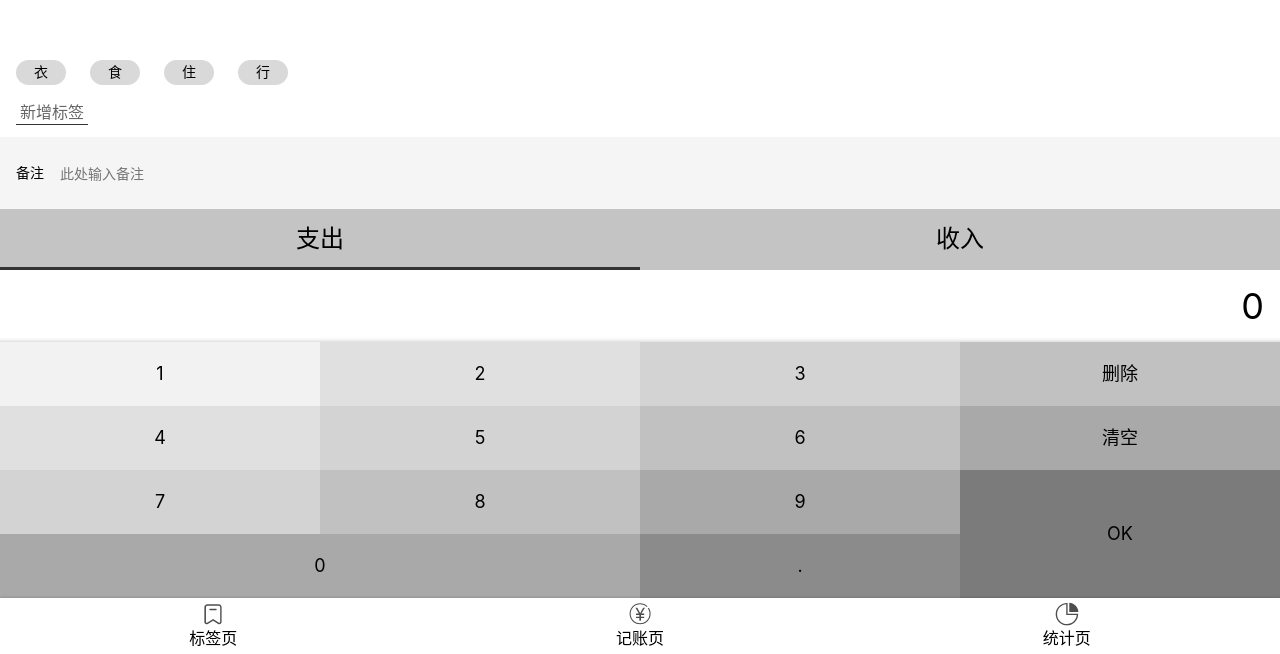
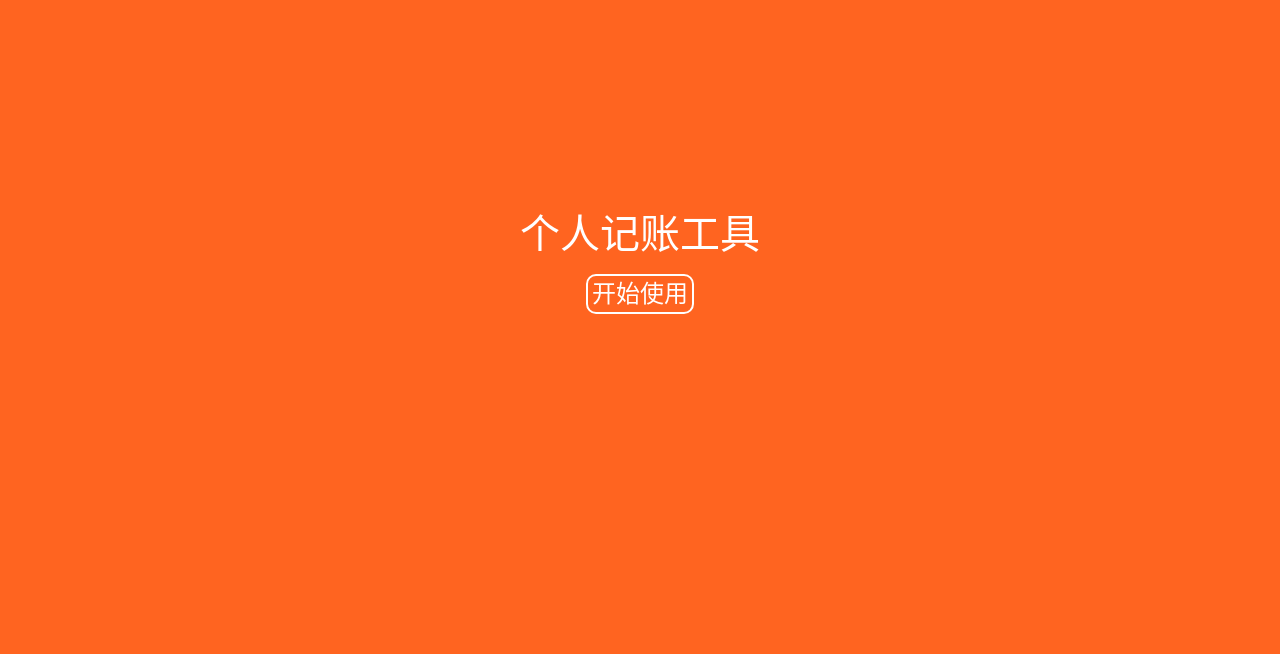
Before and after one commit to cgslegend/TallyBookSource, a React app: page / in a window 1280 px wide. Shown: the part 146-800 px from the top of the page. Built offline with nearby package versions, Linux system fonts and the light colour scheme.

Commit message:
完成 开始 页面的样式和功能

```diff
--- a/src/App.tsx
+++ b/src/App.tsx
@@ -7,6 +7,7 @@ import Money from "./view/Money";
 import Statistics from "./view/Statistics";
 import styled from "styled-components";
 import {TagEditor} from "./view/TagEditor";
+import {Welcome} from "./view/Welcom";
 
 const Wrapper = styled.div`
 
@@ -32,7 +33,7 @@ export default function App(){
 
             <Routes>
                 <Route  element={<List/>}>
-                    <Route path = "/" element={<Money/>}/>
+                    <Route path = "/" element={<Welcome/>}/>
                     <Route path="tags"  element={<Tags/>}/>
                     <Route path="tags/:id" element={<TagEditor/>}/>
                     <Route path="statistics" element={<Statistics/>} />
--- /dev/null
+++ b/src/view/Welcom.tsx
@@ -0,0 +1,35 @@
+import styled from "styled-components";
+import {NavLink} from "react-router-dom";
+
+const Page = styled.div`
+  background: #FF6420;
+  display: flex;
+  align-items: center;
+  justify-content: center;
+  height: calc(100vh);
+  flex-direction: column;
+  >div{
+    font-size: 40px;
+    color: #ffffff;
+    padding: 16px;
+  }
+  >a{
+
+    font-size: 24px;
+    color: #ffffff;
+    border: 2px solid #ffffff;
+    padding: 4px;
+    border-radius:10px;
+  }
+`
+
+const Welcome = () => {
+
+    return(
+        <Page>
+            <div>个人记账工具</div>
+            <NavLink to="/money">开始使用</NavLink>
+        </Page>
+    )
+}
+export {Welcome}
```
